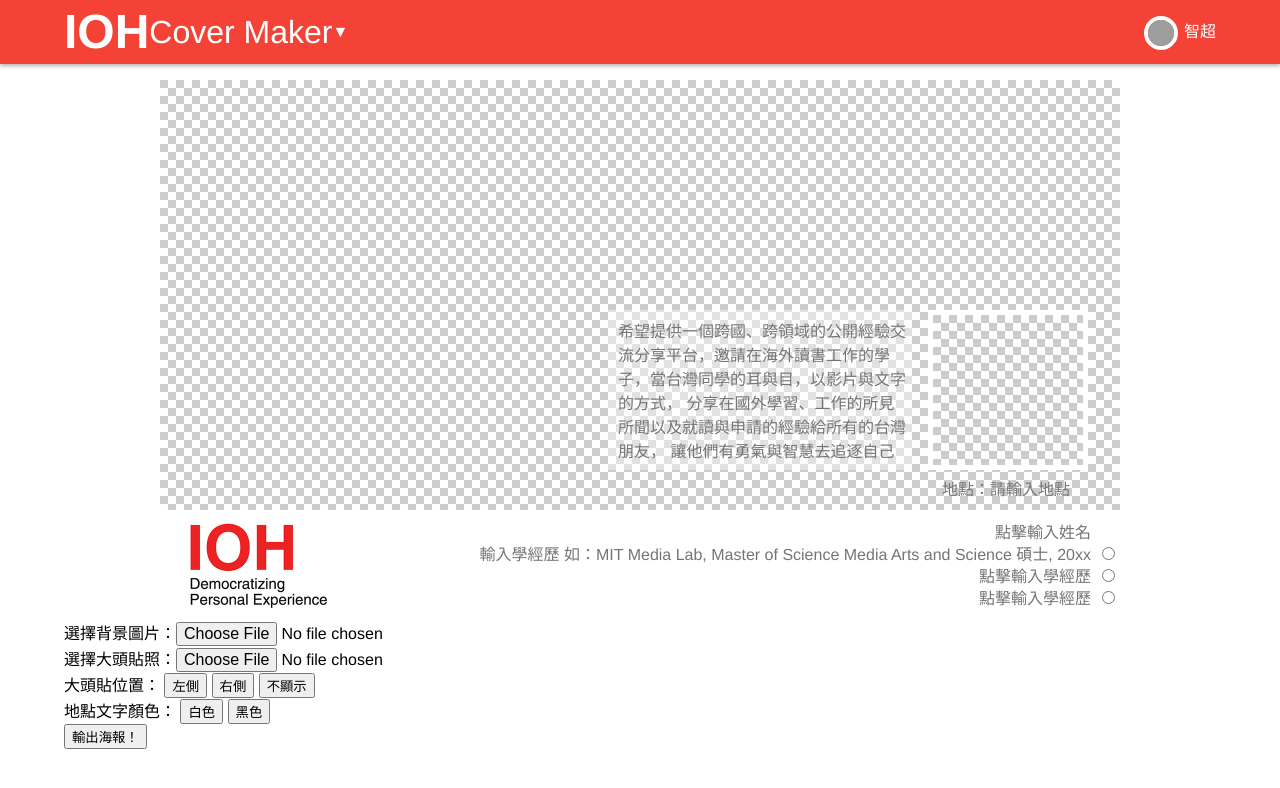
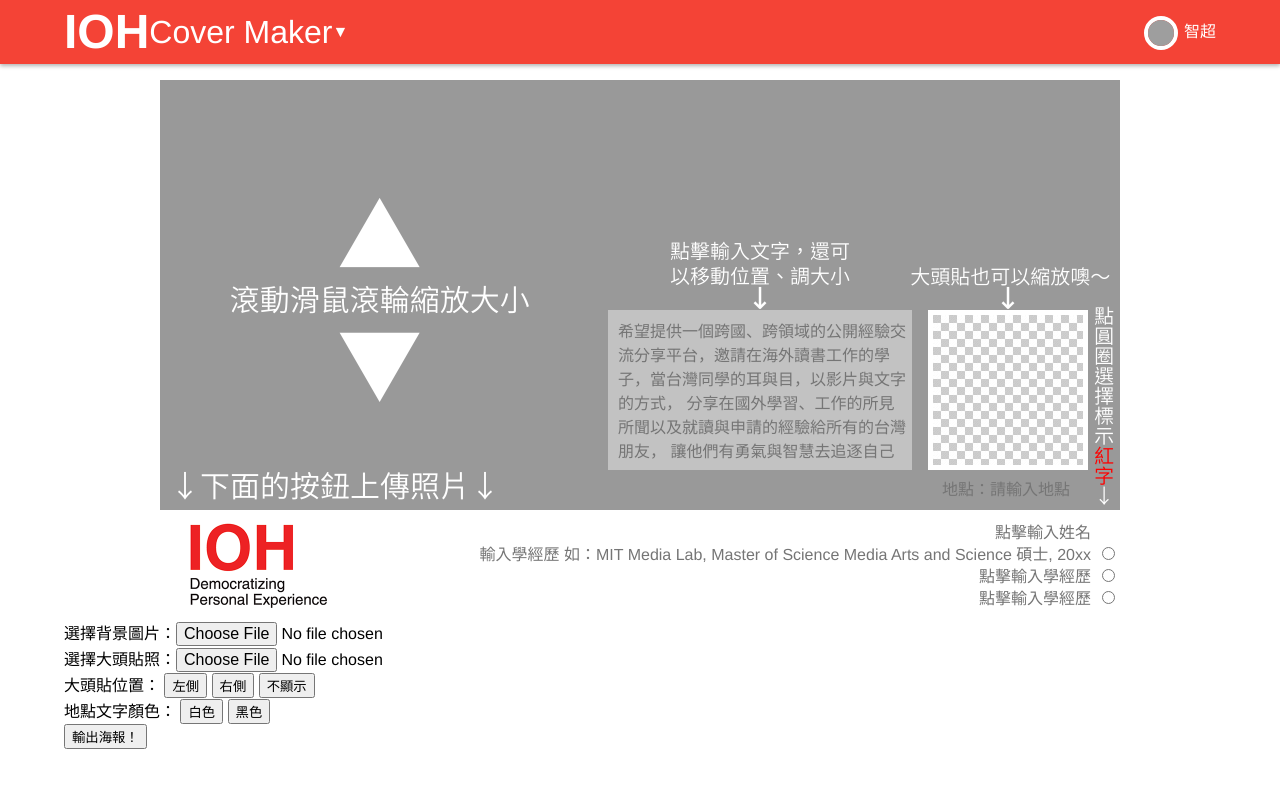
Before and after one commit to IOH/Cover-Maker-v3, a plain HTML site: page index.html in a window 1280 px wide. Drawn offline with nearby package versions, Linux system fonts and the light colour scheme; grey boxes are pictures that could not be loaded.

Commit message:
add instruction image; resetImg(), textRed() will execute automatically since loaded.

```diff
--- a/index.html
+++ b/index.html
@@ -45,7 +45,7 @@
 <!--  preview area  -->
             <div class="poster-container">
                 <div id="poster-background">
-                    <img id="img-background" src="">
+                    <img id="img-background" src="src/instruction.png">
                 </div>
                 <div id="poster-profile">
                     <img id="img-profile" src="">
--- a/js/posterPreview.js
+++ b/js/posterPreview.js
@@ -59,6 +59,19 @@ $(document).ready(function() {
         };
     }
 
+	function textRed() {
+        var index = $("input[name=text-red]:checked").val(),
+            selector = ".experience-text:eq(" + index + ")";
+
+        $(selector).css("color", "#F00");
+        $(".experience-text:not(" + selector + ")").css("color", "#000");
+    }
+
+	// initialize
+	resetImg("background");
+	resetImg("profile");
+	textRed();
+
     // update image & make it draggable
     $(".upload-img").change(function(e) {
         var name = this.name;
@@ -90,12 +103,8 @@ $(document).ready(function() {
 
     // change selected experience-text color to red
     $("input[name=text-red]").change(function() {
-        var index = $("input[name=text-red]:checked").val(),
-            selector = ".experience-text:eq(" + index + ")";
-
-        $(selector).css("color", "#F00");
-        $(".experience-text:not(" + selector + ")").css("color", "#000");
-    });
+		textRed();
+	});
 
     // change poster-location color
     $(".location-color").click(function() {
```
Also changed, not shown: src/instruction.png (added), src/instruction.svg (added).
